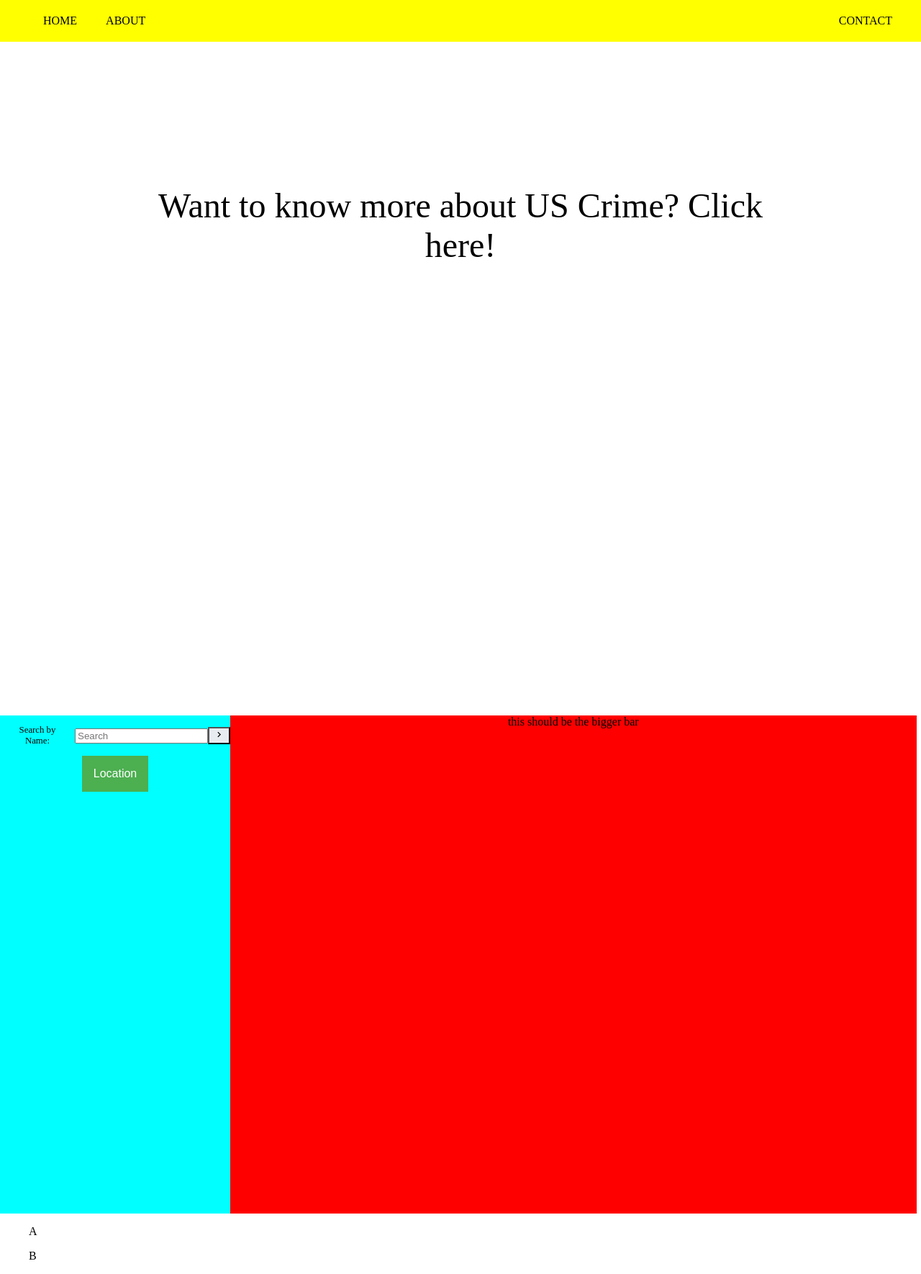
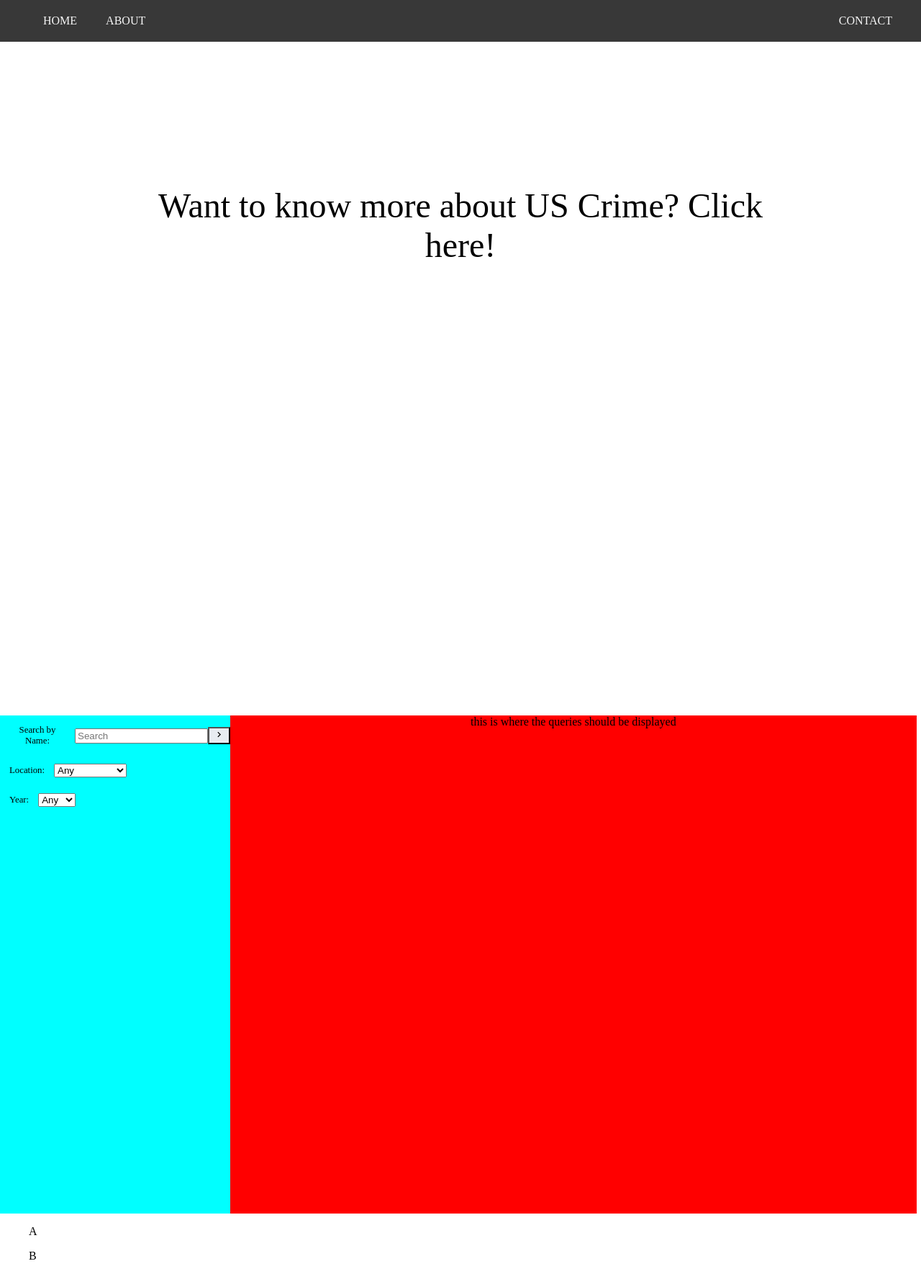
Before and after one commit to julianryorex/Databases-US_Crime, a PHP site: page / in a window 1280 px wide. Shown: the whole page at 72% size. Run offline with PHP 8.4, Linux system fonts and the light colour scheme; some web fonts are replaced.

Commit message:
dropdown menus added

```diff
--- a/Front-End/index.html
+++ b/Front-End/index.html
@@ -12,10 +12,10 @@
 
 <body>
     <nav id="navig" class="sticky">
-        <ul class="header sticky">
-            <li><a href="#home">HOME</a></li>
-            <li><a href="#about">ABOUT</a></li>
-            <li id="contact"><a href="#contact">CONTACT</a></li>
+        <ul class="sticky">
+            <li><a class="white" href="#home">HOME</a></li>
+            <li><a class="white" href="#about">ABOUT</a></li>
+            <li id="contact"><a class="white" href="#contact">CONTACT</a></li>
         </ul>
     </nav>
     <!-- Introductory page -->
@@ -27,24 +27,42 @@
         <!-- Left side: attribute column -->
         <div class="col" id="lnavbar">
             <div class="attributes-search">
-                <div class="search-title">Search by Name:</div>
+                <div class="title">Search by Name:</div>
                 <input class="searchbar" type="text" placeholder="Search">
-                <button type="button" name="search-btn" class="searchbtn"><i class="material-icons" style="font-size:15px">chevron_right</i></button>
+                <button type="submit" name="search-btn" class="searchbtn"><i class="material-icons" style="font-size:15px">chevron_right</i></button>
             </div>
-            <div class=" attributes-dropdown">
-                <button class="dropbtn">Location</button>
-                <div class="dropdown-content">
-                    <a href="#">Link 1</a>
-                    <a href="#">Link 2</a>
-                    <a href="#">Link 3</a>
-                </div>
-                <!-- want drop downs here -->
 
+            <div class="attributes-search">
+                <div class="title">Location:</div>
+                <select>
+                    <option value="any">Any</option>
+                    <option value="Montana">Montana</option>
+                    <option value="Idaho">Idaho</option>
+                    <option value="Washington">Washington</option>
+                    <option value="California">California</option>
+                    <option value="Wyoming">Wyoming</option>
+                    <option value="North Dakota">North Dakota</option>
+                </select>
             </div>
+
+            <div class="attributes-search">
+                <div class="title">Year:</div>
+                <select>
+                    <option value="any">Any</option>
+                    <option value="2019">2019</option>
+                    <option value="2018">2018</option>
+                    <option value="2017">2017</option>
+                    <option value="2016">2016</option>
+                    <option value="2015">2015</option>
+                    <option value="2014">2014</option>
+                </select>
+            </div>
+
+
         </div>
 
         <!-- right side column -->
-        <div class="col" id="rnavbar">this should be the bigger bar</div>
+        <div class="col" id="rnavbar">this is where the queries should be displayed</div>
 
     </div>
     <div class="footer">
--- a/Front-End/style/main.css
+++ b/Front-End/style/main.css
@@ -11,27 +11,25 @@ a {
     color: black;
 }
 
+.white {
+    color: #F5F5F5;
+}
+
 #navig {
     position: -webkit-sticky;
     position: sticky;
     display: inline-flex;
-    background: yellow;
     width: 100%;
 }
 
 .sticky {
+    display: flex;
     position: fixed;
     top: 0;
     width: 100%;
     margin: 0px;
     position: sticky;
-    background: yellow;
-}
-
-.header {
-    display: flex;
-    text-decoration: none;
-    color: rgba(255, 255, 255, 0.9);
+    background: rgb(56, 56, 56);
 }
 
 #contact {
@@ -62,6 +60,10 @@ li {
     align-items: center;
 }
 
+#headline:hover {
+    color: #B00000;
+}
+
 #rnavbar {
     background: red;
     width: 74.5%;
@@ -73,6 +75,7 @@ li {
     background: cyan;
     width: 25%;
     height: 86.5vh;
+    font-size: 0.8em;
 }
 
 .searchbtn {
@@ -82,14 +85,20 @@ li {
 .attributes-search {
     display: inline-flex;
     flex-wrap: nowrap;
-    justify-content: center;
+    justify-content: flex-start;
     width: 100%;
     align-items: center;
 }
 
-.search-title {
-    font-size: 0.8em;
+.title {
     padding: 13px;
+}
+
+.checkboxes {
+    display: inline-block;
+    flex-direction: column;
+    font-size: 0.7em;
+    margin-bottom: 20px;
 }
 
 .dropbtn {
```
